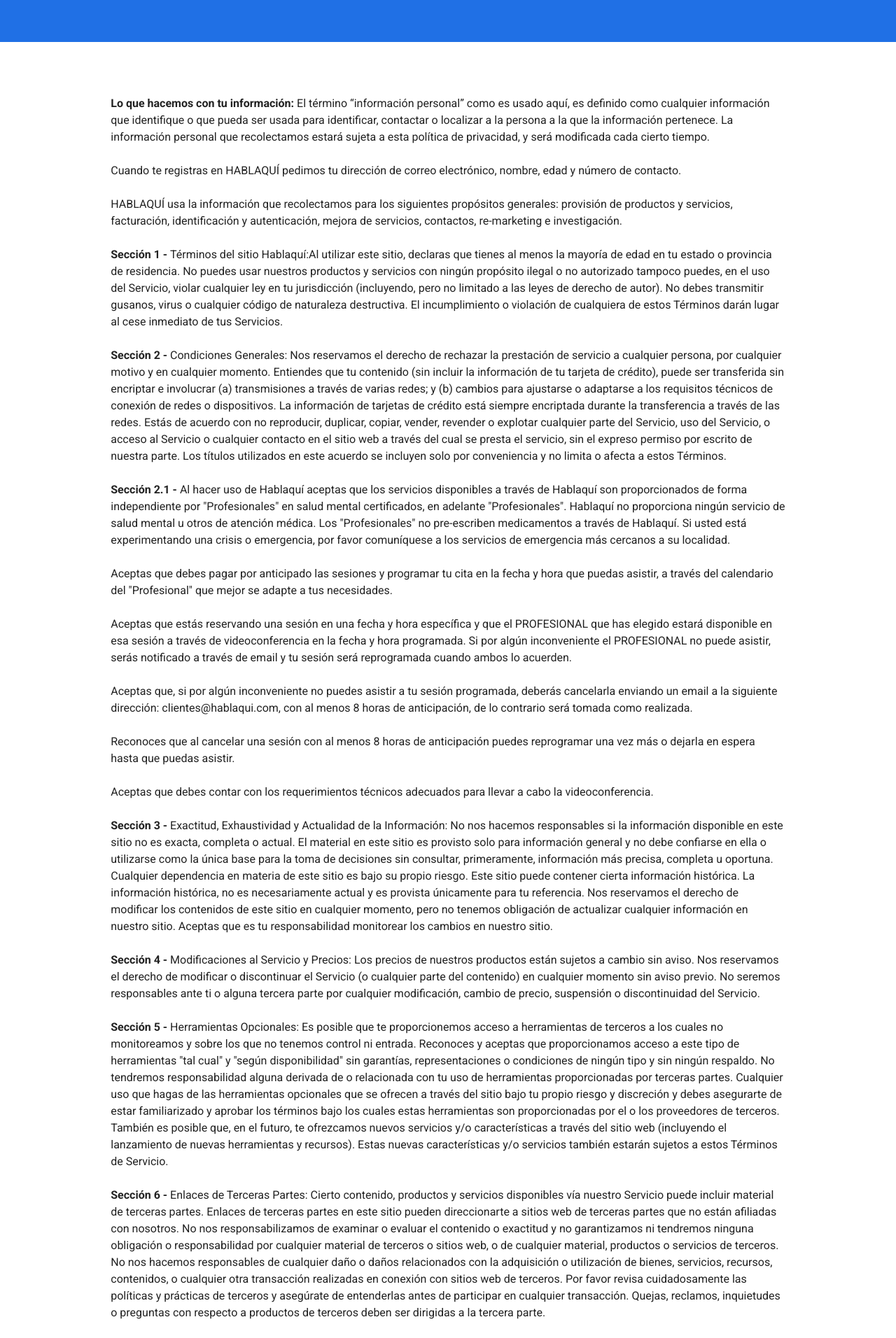
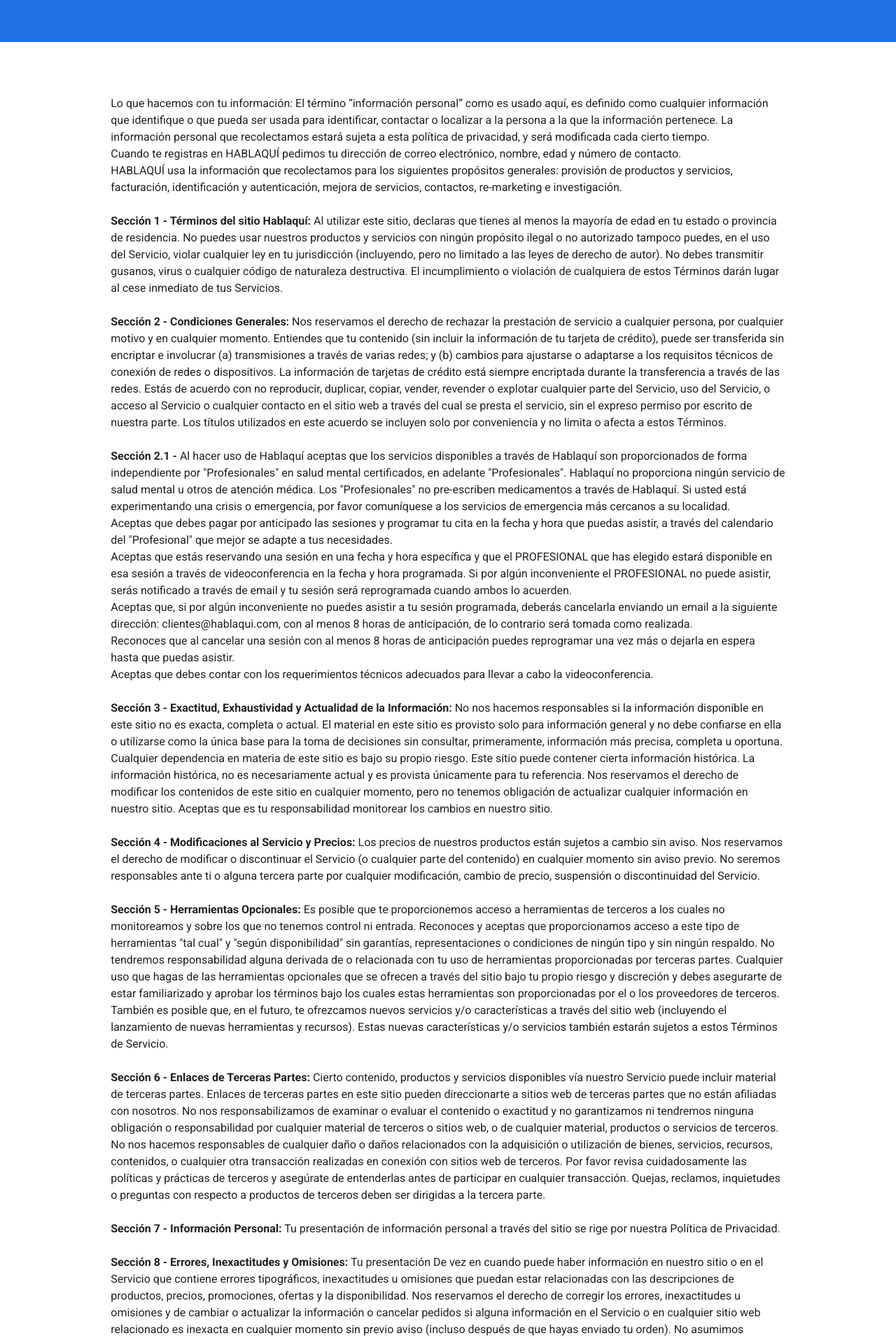
Before and after one commit to matiasrodlo/hablaqui, a Nuxt app in the folder landing/: page /condiciones in a window 1280 px wide. Shown: the part 268-2180 px from the top of the page at 70% size. Built offline with nearby package versions, Linux system fonts and the light colour scheme.

Commit message:
aviso de privacidad, terminos y condiciones

```diff
--- a/landing/pages/condiciones.vue
+++ b/landing/pages/condiciones.vue
@@ -14,33 +14,30 @@
 		<v-container class="mt-16">
 			<v-row justify="center">
 				<v-col cols="12" md="10">
-					<strong>Lo que hacemos con tu información:</strong>
-					El término “información personal” como es usado aquí, es definido como cualquier
-					información que identifique o que pueda ser usada para identificar, contactar o
-					localizar a la persona a la que la información pertenece. La información
-					personal que recolectamos estará sujeta a esta política de privacidad, y será
-					modificada cada cierto tiempo. <br />
-					<br />
+					Lo que hacemos con tu información: El término “información personal” como es
+					usado aquí, es definido como cualquier información que identifique o que pueda
+					ser usada para identificar, contactar o localizar a la persona a la que la
+					información pertenece. La información personal que recolectamos estará sujeta a
+					esta política de privacidad, y será modificada cada cierto tiempo. <br />
 					Cuando te registras en HABLAQUÍ pedimos tu dirección de correo electrónico,
 					nombre, edad y número de contacto.
-					<br />
 					<br />
 					HABLAQUÍ usa la información que recolectamos para los siguientes propósitos
 					generales: provisión de productos y servicios, facturación, identificación y
 					autenticación, mejora de servicios, contactos, re-marketing e investigación.
 				</v-col>
 				<v-col cols="12" md="10">
-					<strong>Sección 1 - </strong>Términos del sitio Hablaquí:Al utilizar este sitio,
-					declaras que tienes al menos la mayoría de edad en tu estado o provincia de
-					residencia. No puedes usar nuestros productos y servicios con ningún propósito
-					ilegal o no autorizado tampoco puedes, en el uso del Servicio, violar cualquier
-					ley en tu jurisdicción (incluyendo, pero no limitado a las leyes de derecho de
-					autor). No debes transmitir gusanos, virus o cualquier código de naturaleza
-					destructiva. El incumplimiento o violación de cualquiera de estos Términos darán
-					lugar al cese inmediato de tus Servicios.
+					<strong>Sección 1 - Términos del sitio Hablaquí:</strong> Al utilizar este
+					sitio, declaras que tienes al menos la mayoría de edad en tu estado o provincia
+					de residencia. No puedes usar nuestros productos y servicios con ningún
+					propósito ilegal o no autorizado tampoco puedes, en el uso del Servicio, violar
+					cualquier ley en tu jurisdicción (incluyendo, pero no limitado a las leyes de
+					derecho de autor). No debes transmitir gusanos, virus o cualquier código de
+					naturaleza destructiva. El incumplimiento o violación de cualquiera de estos
+					Términos darán lugar al cese inmediato de tus Servicios.
 				</v-col>
 				<v-col cols="12" md="10">
-					<strong>Sección 2 - </strong>Condiciones Generales: Nos reservamos el derecho de
+					<strong>Sección 2 - Condiciones Generales:</strong> Nos reservamos el derecho de
 					rechazar la prestación de servicio a cualquier persona, por cualquier motivo y
 					en cualquier momento. Entiendes que tu contenido (sin incluir la información de
 					tu tarjeta de crédito), puede ser transferida sin encriptar e involucrar (a)
@@ -61,12 +58,11 @@
 					"Profesionales". Hablaquí no proporciona ningún servicio de salud mental u otros
 					de atención médica. Los "Profesionales" no pre-escriben medicamentos a través de
 					Hablaquí. Si usted está experimentando una crisis o emergencia, por favor
-					comuníquese a los servicios de emergencia más cercanos a su localidad. <br />
+					comuníquese a los servicios de emergencia más cercanos a su localidad.
 					<br />
 					Aceptas que debes pagar por anticipado las sesiones y programar tu cita en la
 					fecha y hora que puedas asistir, a través del calendario del "Profesional" que
 					mejor se adapte a tus necesidades.
-					<br />
 					<br />
 					Aceptas que estás reservando una sesión en una fecha y hora específica y que el
 					PROFESIONAL que has elegido estará disponible en esa sesión a través de
@@ -74,36 +70,35 @@
 					PROFESIONAL no puede asistir, serás notificado a través de email y tu sesión
 					será reprogramada cuando ambos lo acuerden.
 					<br />
-					<br />
 					Aceptas que, si por algún inconveniente no puedes asistir a tu sesión
 					programada, deberás cancelarla enviando un email a la siguiente dirección:
 					clientes@hablaqui.com, con al menos 8 horas de anticipación, de lo contrario
 					será tomada como realizada.
 					<br />
-					<br />
 					Reconoces que al cancelar una sesión con al menos 8 horas de anticipación puedes
 					reprogramar una vez más o dejarla en espera hasta que puedas asistir.
-					<br />
 					<br />
 					Aceptas que debes contar con los requerimientos técnicos adecuados para llevar a
 					cabo la videoconferencia.
 				</v-col>
 				<v-col cols="12" md="10">
-					<strong>Sección 3 - </strong>Exactitud, Exhaustividad y Actualidad de la
-					Información: No nos hacemos responsables si la información disponible en este
-					sitio no es exacta, completa o actual. El material en este sitio es provisto
-					solo para información general y no debe confiarse en ella o utilizarse como la
-					única base para la toma de decisiones sin consultar, primeramente, información
-					más precisa, completa u oportuna. Cualquier dependencia en materia de este sitio
-					es bajo su propio riesgo. Este sitio puede contener cierta información
-					histórica. La información histórica, no es necesariamente actual y es provista
-					únicamente para tu referencia. Nos reservamos el derecho de modificar los
-					contenidos de este sitio en cualquier momento, pero no tenemos obligación de
-					actualizar cualquier información en nuestro sitio. Aceptas que es tu
-					responsabilidad monitorear los cambios en nuestro sitio.
+					<strong>
+						Sección 3 - Exactitud, Exhaustividad y Actualidad de la Información:
+					</strong>
+					No nos hacemos responsables si la información disponible en este sitio no es
+					exacta, completa o actual. El material en este sitio es provisto solo para
+					información general y no debe confiarse en ella o utilizarse como la única base
+					para la toma de decisiones sin consultar, primeramente, información más precisa,
+					completa u oportuna. Cualquier dependencia en materia de este sitio es bajo su
+					propio riesgo. Este sitio puede contener cierta información histórica. La
+					información histórica, no es necesariamente actual y es provista únicamente para
+					tu referencia. Nos reservamos el derecho de modificar los contenidos de este
+					sitio en cualquier momento, pero no tenemos obligación de actualizar cualquier
+					información en nuestro sitio. Aceptas que es tu responsabilidad monitorear los
+					cambios en nuestro sitio.
 				</v-col>
 				<v-col cols="12" md="10">
-					<strong>Sección 4 - </strong>Modificaciones al Servicio y Precios: Los precios
+					<strong>Sección 4 - Modificaciones al Servicio y Precios:</strong> Los precios
 					de nuestros productos están sujetos a cambio sin aviso. Nos reservamos el
 					derecho de modificar o discontinuar el Servicio (o cualquier parte del
 					contenido) en cualquier momento sin aviso previo. No seremos responsables ante
@@ -111,7 +106,7 @@
 					suspensión o discontinuidad del Servicio.
 				</v-col>
 				<v-col cols="12" md="10">
-					<strong>Sección 5 - </strong>Herramientas Opcionales: Es posible que te
+					<strong>Sección 5 - Herramientas Opcionales:</strong> Es posible que te
 					proporcionemos acceso a herramientas de terceros a los cuales no monitoreamos y
 					sobre los que no tenemos control ni entrada. Reconoces y aceptas que
 					proporcionamos acceso a este tipo de herramientas "tal cual" y "según
@@ -128,7 +123,7 @@
 					Servicio.
 				</v-col>
 				<v-col cols="12" md="10">
-					<strong>Sección 6 - </strong>Enlaces de Terceras Partes: Cierto contenido,
+					<strong>Sección 6 - Enlaces de Terceras Partes:</strong> Cierto contenido,
 					productos y servicios disponibles vía nuestro Servicio puede incluir material de
 					terceras partes. Enlaces de terceras partes en este sitio pueden direccionarte a
 					sitios web de terceras partes que no están afiliadas con nosotros. No nos
@@ -144,12 +139,12 @@
 					de terceros deben ser dirigidas a la tercera parte.
 				</v-col>
 				<v-col cols="12" md="10">
-					<strong>Sección 7 - </strong>Información Personal: Tu presentación de
+					<strong>Sección 7 - Información Personal:</strong> Tu presentación de
 					información personal a través del sitio se rige por nuestra Política de
 					Privacidad.
 				</v-col>
 				<v-col cols="12" md="10">
-					<strong>Sección 8 - </strong>Errores, Inexactitudes y Omisiones: Tu presentación
+					<strong>Sección 8 - Errores, Inexactitudes y Omisiones:</strong> Tu presentación
 					De vez en cuando puede haber información en nuestro sitio o en el Servicio que
 					contiene errores tipográficos, inexactitudes u omisiones que puedan estar
 					relacionadas con las descripciones de productos, precios, promociones, ofertas y
@@ -166,7 +161,7 @@
 					sitio web relacionado ha sido modificado o actualizado.
 				</v-col>
 				<v-col cols="12" md="10">
-					<strong>Sección 9 - </strong>Usos Prohibidos: En adición a otras prohibiciones
+					<strong>Sección 9 - Usos Prohibidos:</strong> En adición a otras prohibiciones
 					como se establece en los Términos de Servicio, se prohíbe el uso del sitio o su
 					contenido: (a) para ningún propósito ilegal; (b) para pedirle a otros que
 					realicen o participen en actos ilícitos; (c) para violar cualquier regulación,
@@ -187,9 +182,11 @@
 					relacionado por violar cualquiera de los ítems de los usos prohibidos.
 				</v-col>
 				<v-col cols="12" md="10">
-					<strong>Sección 10 - </strong>Exclusión de Garantías y Limitación de
-					Responsabilidad: No garantizamos ni aseguramos que el uso de nuestro servicio
-					será ininterrumpido, puntual, seguro o libre de errores. No garantizamos que los
+					<strong>
+						Sección 10 - Exclusión de Garantías y Limitación de Responsabilidad:
+					</strong>
+					No garantizamos ni aseguramos que el uso de nuestro servicio será
+					ininterrumpido, puntual, seguro o libre de errores. No garantizamos que los
 					resultados que se puedan obtener del uso del servicio serán exactos o
 					confiables. Aceptas que de vez en cuando podemos quitar el servicio por períodos
 					de tiempo indefinidos o cancelar el servicio en cualquier momento sin previo
@@ -221,7 +218,7 @@
 					responsabilidad se limitará en la medida máxima permitida por la ley.
 				</v-col>
 				<v-col cols="12" md="10">
-					<strong>Sección 11 - </strong>Indemnización: Aceptas indemnizar, defender y
+					<strong>Sección 11 - Indemnización:</strong> Aceptas indemnizar, defender y
 					mantener indemne Hablaquí y nuestras matrices, subsidiarias, afiliados, socios,
 					funcionarios, directores, agentes, contratistas, concesionarios, proveedores de
 					servicios, subcontratistas, proveedores, internos y empleados, de cualquier
@@ -231,7 +228,7 @@
 					violación de cualquier ley o de los derechos de u tercero.
 				</v-col>
 				<v-col cols="12" md="10">
-					<strong>Sección 12 - </strong>Divisibilidad: En el caso de que se determine que
+					<strong>Sección 12 - Divisibilidad:</strong> En el caso de que se determine que
 					cualquier disposición de estas Condiciones de Servicio sea ilegal, nula o
 					inejecutable, dicha disposición será, no obstante, efectiva a obtener la máxima
 					medida permitida por la ley aplicable, y la parte no exigible se considerará
@@ -239,7 +236,7 @@
 					validez de aplicabilidad de las demás disposiciones restantes.
 				</v-col>
 				<v-col cols="12" md="10">
-					<strong>Sección 13 - </strong>Rescisión: Las obligaciones y responsabilidades de
+					<strong>Sección 13 - Rescisión:</strong> Las obligaciones y responsabilidades de
 					las partes que hayan incurrido con anterioridad a la fecha de terminación
 					sobrevivirán a la terminación de este acuerdo a todos los efectos. Estas
 					Condiciones de servicio son efectivos a menos que y hasta que sea terminado por
@@ -253,7 +250,7 @@
 					a nuestros servicios (o cualquier parte del mismo).
 				</v-col>
 				<v-col cols="12" md="10">
-					<strong>Sección 14 - </strong>Acuerdo Completo: Nuestra falla para ejercer o
+					<strong>Sección 14 - Acuerdo Completo:</strong> Nuestra falla para ejercer o
 					hacer valer cualquier derecho o disposición de estas Condiciones de Servicio no
 					constituirá una renuncia a tal derecho o disposición. Estas Condiciones del
 					servicio y las políticas o reglas de operación publicadas por nosotros en este
@@ -266,14 +263,16 @@
 					contra del grupo de redacción.
 				</v-col>
 				<v-col cols="12" md="10">
-					<strong>Sección 15 - </strong>Ley: Estas Condiciones del servicio y cualquier
+					<strong>Sección 15 - Ley:</strong> Estas Condiciones del servicio y cualquier
 					acuerdo aparte en el que te proporcionemos servicios se regirán e interpretarán
 					en conformidad con las leyes de Chile.
 				</v-col>
 				<v-col cols="12" md="10">
-					<strong>Sección 16 - </strong>Cambios en los Términos y Condiciones del
-					Servicio: Puedes revisar la versión más actualizada de los Términos de Servicio
-					en cualquier momento en esta página. Nos reservamos el derecho, a nuestra sola
+					<strong>
+						Sección 16 - Cambios en los Términos y Condiciones del Servicio:
+					</strong>
+					Puedes revisar la versión más actualizada de los Términos de Servicio en
+					cualquier momento en esta página. Nos reservamos el derecho, a nuestra sola
 					discreción, de actualizar, modificar o reemplazar cualquier parte de estas
 					Condiciones del servicio mediante la publicación de las actualizaciones y los
 					cambios en nuestro sitio web. Es tu responsabilidad revisar nuestro sitio web
@@ -282,7 +281,7 @@
 					estas Condiciones de servicio implica la aceptación de dichos cambios.
 				</v-col>
 				<v-col cols="12" md="10">
-					<strong>Sección 17 - </strong>Información de Contacto: Preguntas y reclamaciones
+					<strong>Sección 17 - Información de Contacto:</strong> Preguntas y reclamaciones
 					acerca de los términos y condiciones del servicio deben ser enviadas a
 					clientes@hablaqui.com
 				</v-col>
@@ -296,8 +295,8 @@
 				</v-col>
 				<v-col cols="12" sm="6" md="5" class="text-center text-sm-right text--secondary">
 					<v-icon color="primary" size="60">mdi-whatsapp</v-icon>
+					<v-icon color="primary" size="60">mdi-facebook</v-icon>
 					<v-icon color="primary" size="60">mdi-instagram</v-icon>
-					<v-icon color="primary" size="60">mdi-facebook</v-icon>
 					<div>Atención a clientes: clientes@hablaqui.com</div>
 					<div>Soporte técnico: soporte@hablaaqui.com</div>
 				</v-col>
--- a/landing/pages/politicas.vue
+++ b/landing/pages/politicas.vue
@@ -22,7 +22,7 @@
 					tratamiento no autorizado. Asimismo, custodiará la información de Usted
 					solamente durante el tiempo que sea apropiado para los fines mencionados en este
 					aviso o según sea requerido por la legislación aplicable.
-					<br /><br />
+					<br />
 					Únicamente el personal autorizado del Responsable, que ha cumplido y observado
 					los correspondientes requisitos de confidencialidad, podrá participar en el
 					tratamiento de sus datos personales. El personal autorizado tiene prohibido
@@ -69,7 +69,6 @@
 					delitos, ilícitos o irregularidades relacionados con los servicios brindados por
 					los prestadores de servicio.
 					<br />
-					<br />
 					Secundarias: (i) contactar al Titular para ofrecerle otros servicios y/o
 					productos, ya sean propios o de socios comerciales, (ii) mercadotecnia, y (iii)
 					publicidad o prospección comercial, en caso de que no desee que sus datos
@@ -93,7 +92,6 @@
 					tratamiento clínico, cobranza y el ejercicio de acciones legales; y d) Cuando en
 					su caso, los requieran los prestadores profesionales de los servicios
 					contratados.
-					<br />
 					<br />
 					Dicho contacto podrá hacerse en el domicilio y/o teléfono y/o correo electrónico
 					proporcionados por usted, ya sea en forma escrita, electrónica, personal o vía
@@ -145,8 +143,8 @@
 				</v-col>
 				<v-col cols="12" sm="6" md="5" class="text-center text-sm-right text--secondary">
 					<v-icon color="primary" size="60">mdi-whatsapp</v-icon>
+					<v-icon color="primary" size="60">mdi-facebook</v-icon>
 					<v-icon color="primary" size="60">mdi-instagram</v-icon>
-					<v-icon color="primary" size="60">mdi-facebook</v-icon>
 					<div>Atención a clientes: clientes@hablaqui.com</div>
 					<div>Soporte técnico: soporte@hablaaqui.com</div>
 				</v-col>
```
